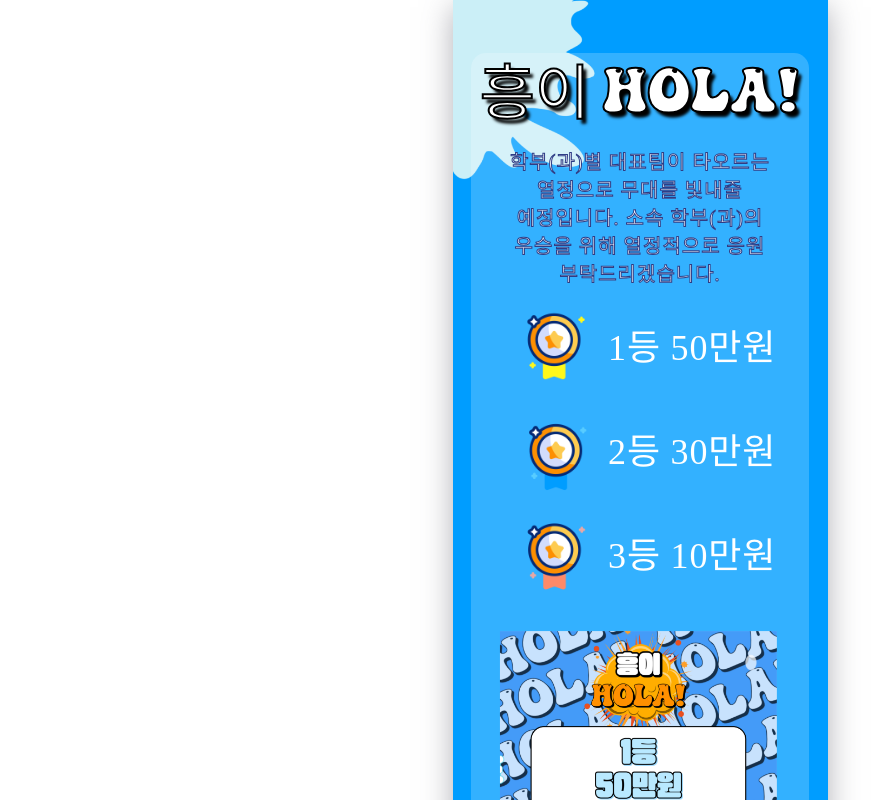
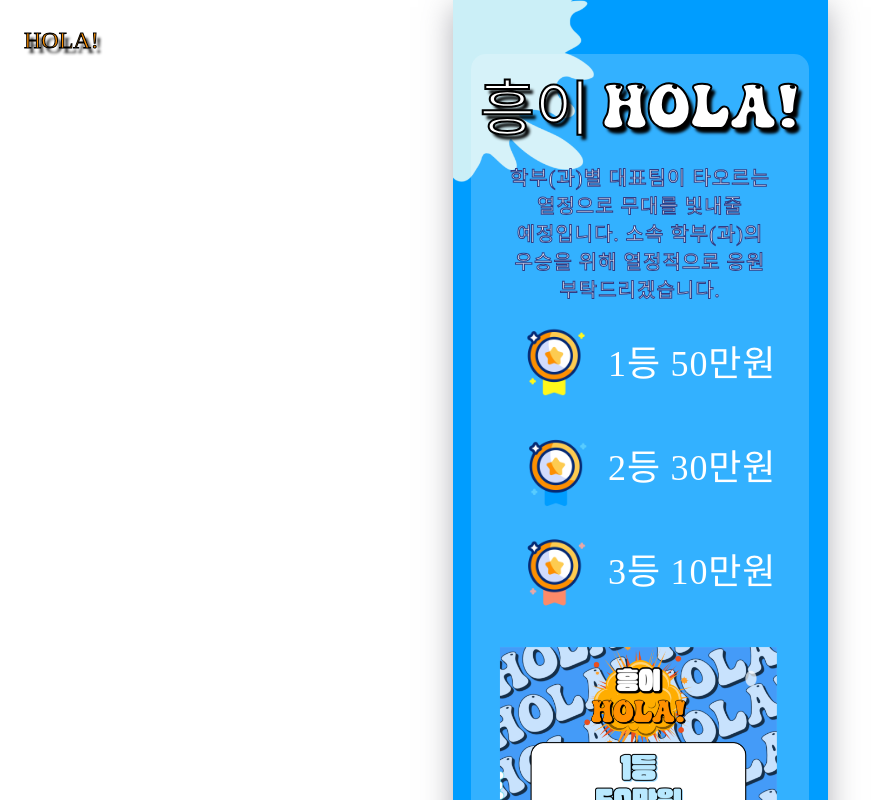
Before and after one commit to seung-heee/hola, a React (Create React App) app: page /funHola in a window 1280 px wide. Shown: the top 800 px of the page, without its empty margins (0-883 px from the left). Built offline with nearby package versions, Linux system fonts and the light colour scheme; a web font is replaced by a local one.

Commit message:
Fix: Add Nav

```diff
--- a/src/App.js
+++ b/src/App.js
@@ -1,4 +1,4 @@
-import { Route, Routes } from "react-router-dom";
+import { Route, Routes, useLocation } from "react-router-dom";
 import Main from "./pages/Main";
 import TimeTable from "./pages/TimeTable";
 import PresentList from "./pages/PresentList";
@@ -9,13 +9,15 @@ import HotHola from "./pages/HotHola";
 import MainSong from "./pages/MainSong";
 import './css/styles.css';
 import GuestPage from "./pages/GuestPage";
+import { useState } from "react";
 
 function App() {
+
   return (
     <div className="App">
       <Routes>
         <Route path='/' element={<Main />} />
-        <Route path='/timeTable' element={<TimeTable />} />
+        <Route path='/timeTable' element={<TimeTable/>} />
         <Route path='/presentList' element={<PresentList />} />
         <Route path='/funHola' element={<FunHola />} />
         <Route path='/hotHola' element={<HotHola />} />
--- a/src/components/Nav.js
+++ b/src/components/Nav.js
@@ -9,11 +9,11 @@ const MainNav = () => {
   const location = useLocation();
 
   return (
-    <div className="Nav flex justify-around items-center text-lg py-5 px-6">
+    <div className="Nav flex justify-around items-center text-lg py-5 px-6 fixed top-0 z-20 left-0 right-0">
       <ul className='container'>
         {location.pathname !== '/' &&
           <>
-            <li className="text-2xl titleFont"><Link to='/' className='moveHome'>HOLA!</Link></li>
+            <li className={`${isOpen ? 'hidden' : ''} text-2xl titleFont`}><Link to='/' className='moveHome'>HOLA!</Link></li>
           </>
         }
         <li className={`off-screen-menu ${isOpen ? 'open fixed fade-in-top ' : 'hidden'} flex justify-center items-center tracking-[1px]`}>
@@ -22,6 +22,8 @@ const MainNav = () => {
           )}
         </li>
       </ul >
+
+
       <div className={`hamburger-menu ${isOpen ? 'active' : ''} cursor-pointer z-50 navVersion`} onClick={() => setIsOpen(!isOpen)}>
         <div className="ham-bar bar-top menugreen"></div>
         <div className="ham-bar bar-mid menugreen"></div>
--- a/src/css/nav.css
+++ b/src/css/nav.css
@@ -26,8 +26,11 @@
     z-index: 100;
 }
 
+
 /* Nav */
-.moveHome, .NavTitle {
+
+.moveHome,
+.NavTitle {
     color: #ff9100;
     -webkit-text-stroke: 1px black;
     position: relative;
--- a/src/pages/FunHola.js
+++ b/src/pages/FunHola.js
@@ -4,13 +4,15 @@ import { images } from '../utils/images';
 import { Link } from 'react-router-dom';
 import { TfiHandPointRight } from "react-icons/tfi";
 import BackBox from '../components/BackBox';
+import Nav from '../components/Nav';
 
 const FunHola = () => {
     return (
         <div className='FunHola relative titleShadowXX'>
+            <Nav />
             <BackBox />
             <div className='relative z-10'>
-                <div className="titleFont text-6xl text-center pt-16 mb-6 flex items-center justify-center">
+                <div className="titleFont text-6xl text-center pt-20 mb-6 flex items-center justify-center">
                     <span className='inline-block mr-3'>흥이</span>
                     <span className='groovyFont'>HOLA!</span>
                 </div>
--- a/src/pages/HotHola.js
+++ b/src/pages/HotHola.js
@@ -3,13 +3,15 @@ import FixedBottom from '../components/FixedBottom';
 import { Link } from 'react-router-dom';
 import { images } from '../utils/images';
 import BackBox from '../components/BackBox';
+import Nav from '../components/Nav';
 
 const HotHola = () => {
     return (
         <div className='HotHola relative titleShadowXX'>
+            <Nav />
             <BackBox />
             <div className='relative z-10'>
-                <div className="titleFont text-6xl text-center pt-16 mb-6 flex items-center justify-center">
+                <div className="titleFont text-6xl text-center pt-20 mb-6 flex items-center justify-center">
                     <span className='inline-block mr-3'>달아</span>
                     <span className='groovyFont'>HOLA!</span>
                 </div>
--- a/src/pages/MainSong.js
+++ b/src/pages/MainSong.js
@@ -4,13 +4,15 @@ import { Link } from 'react-router-dom';
 import { images } from '../utils/images';
 import { LuMousePointerClick } from "react-icons/lu";
 import BackBox from '../components/BackBox';
+import Nav from '../components/Nav';
 
 const MainSong = () => {
     return (
         <div className='MainSong relative '>
+            <Nav />
             <BackBox />
             <div className='relative z-10'>
-                <div className="titleFont text-6xl text-center pt-16 mb-6 flex items-center justify-center">주제곡 안내</div>
+                <div className="titleFont text-6xl text-center pt-20 mb-6 flex items-center justify-center">주제곡 안내</div>
 
                 <Link to='https://www.youtube.com/watch?v=O53n_scAXY0' target='_blank' className='relative'>
                 <div className='groovyFontXX text-4xl mx-auto text-center mt-5'>NEW : <span className='orange'>START</span></div>
--- a/src/pages/PresentList.js
+++ b/src/pages/PresentList.js
@@ -1,14 +1,16 @@
 import React from 'react';
 import FixedBottom from '../components/FixedBottom';
+import Nav from '../components/Nav';
 import BackBox from '../components/BackBox';
 import { images } from '../utils/images';
 
 const PresentList = () => {
     return (
         <div className='PresentList subtitleFont relative'>
+            <Nav />
             <BackBox />
             <div className='relative z-10'>
-                <div className="text-6xl text-center pt-16 mb-10 tracking-widest titleFont">경품 목록</div>
+                <div className="text-6xl text-center pt-20 mb-10 tracking-widest titleFont">경품 목록</div>
 
                 <div className='text-2xl flex flex-col w-9/12 mx-auto relative mb-52'>
                     <div className='text-start'>
--- a/src/pages/SnsEvent.js
+++ b/src/pages/SnsEvent.js
@@ -2,13 +2,15 @@ import React from 'react';
 import FixedBottom from '../components/FixedBottom';
 import { images } from '../utils/images';
 import BackBox from '../components/BackBox';
+import Nav from '../components/Nav';
 
 const SnsEvent = () => {
     return (
         <div className='SnsEvent relative textRixFont'>
+            <Nav />
             <BackBox />
             <div className='relative z-10'>
-                <div className="titleFont text-6xl text-center pt-16 mb-6">SNS 이벤트</div>
+                <div className="titleFont text-6xl text-center pt-20 mb-6">SNS 이벤트</div>
 
                 <div className='textRixFont eventBox text-xl text-center w-10/12 mx-auto break-keep orange'>
                     릴스, 필터 이벤트를 통해서 각 이벤트 당 <span className='text-white'>학식쿠폰 50장</span>을 드립니다!
--- a/src/pages/TimeTable.js
+++ b/src/pages/TimeTable.js
@@ -5,15 +5,17 @@ import '../css/subPages.css';
 import timeTable from '../utils/timeTable.json'
 import BackBox from '../components/BackBox';
 import TimeTableElement from '../components/TimeTableElement';
+import Nav from '../components/Nav';
 import { images } from '../utils/images';
 
 const TimeTable = () => {
     return (
         <>
+        <Nav />
         <div className='TimeTable relative'>
         <BackBox />
         <div className='relative z-10'>
-            <div className="groovyFont text-6xl text-center pt-16 mb-6">TIME TABLE</div>
+            <div className="groovyFont text-6xl text-center pt-20 mb-6">TIME TABLE</div>
 
             {timeTable.map((timeTable)=>{
                 return (<>
```
Lines whose indentation alone changed are shown as unchanged.
